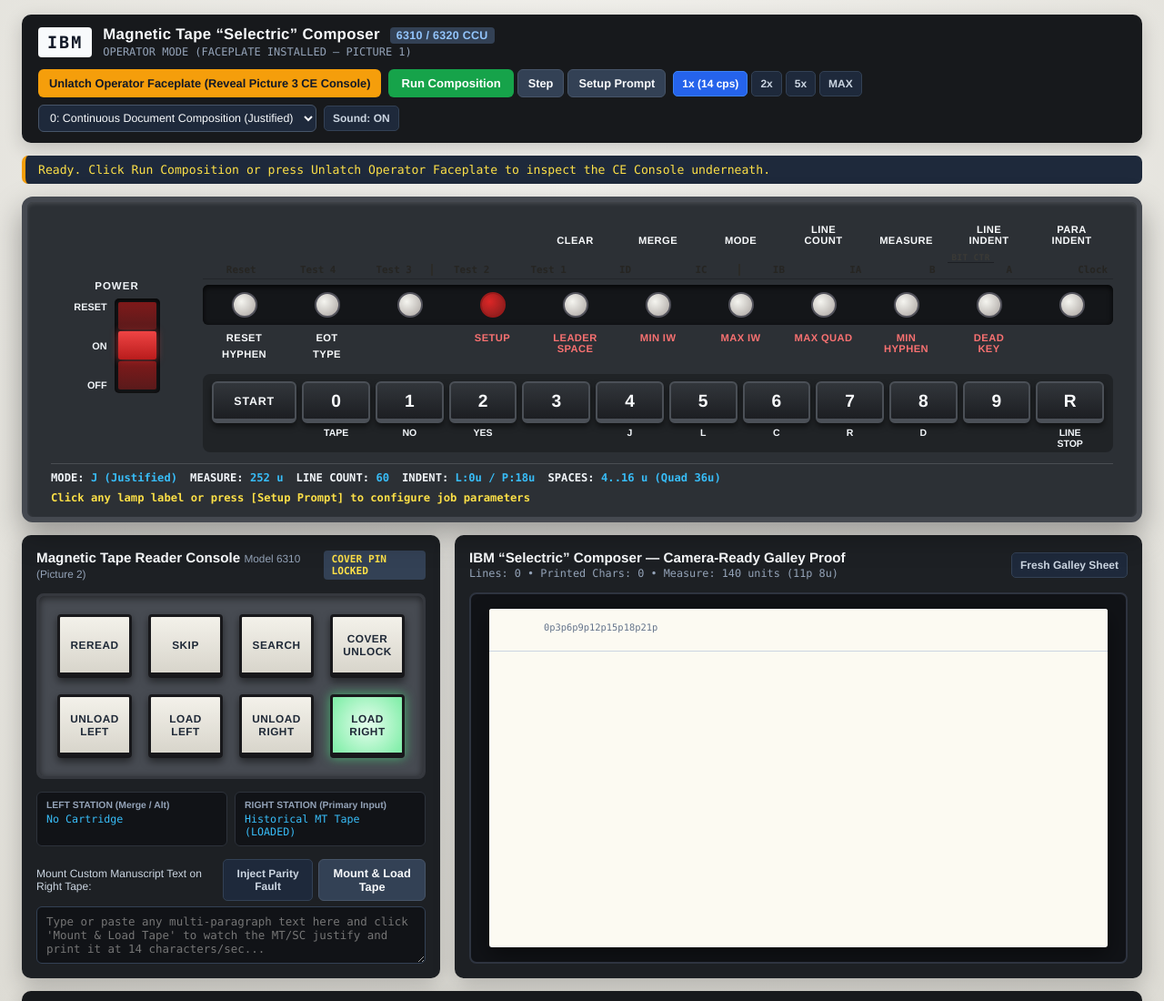
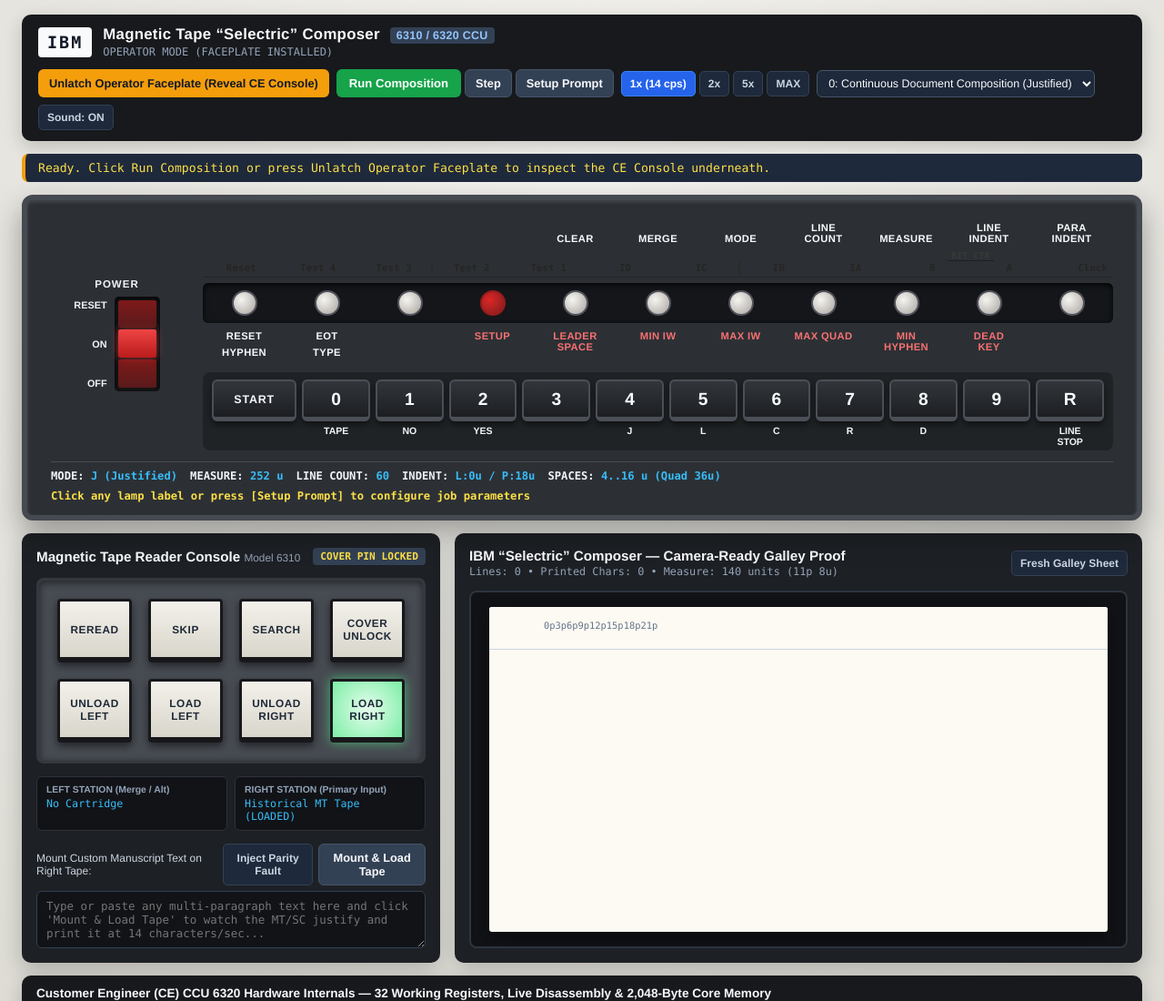
Before and after one commit to ebruchez/ibm-mt-sc, a plain HTML site: page web/index.html in a window 1280 px wide. Shown: the top 1100 px of the page at 91% size. Drawn offline with Linux system fonts and the light colour scheme; a script that the page names is missing.

Commit message:
Remove mentions of "Picture n"

```diff
--- a/web/index.html
+++ b/web/index.html
@@ -15,13 +15,13 @@
         <span class="ibm-badge">IBM</span>
         <div>
           <h1>Magnetic Tape “Selectric” Composer <span class="model-tag">6310 / 6320 CCU</span></h1>
-          <p id="console-mode-badge" class="mode-subtitle">OPERATOR MODE (FACEPLATE INSTALLED — PICTURE 1)</p>
+          <p id="console-mode-badge" class="mode-subtitle">OPERATOR MODE (FACEPLATE INSTALLED)</p>
         </div>
       </div>
 
       <div class="toolbar-actions">
         <button id="btn-toggle-faceplate" class="btn-faceplate" title="Shortcut: [F]">
-          Unlatch Operator Faceplate (Reveal Picture 3 CE Console)
+          Unlatch Operator Faceplate (Reveal CE Console)
         </button>
 
         <div class="control-group">
@@ -56,11 +56,11 @@
       Ready. Click Run Composition or press Unlatch Operator Faceplate to inspect the CE Console underneath.
     </div>
 
-    <!-- Main Hardware Console Unit (Pictures 1 & 3 Dual-Layer Physical Unit) -->
+    <!-- Main Hardware Console Unit (Dual-Layer Physical Unit) -->
     <section class="console-section" aria-label="MT/SC Console Unit">
       <div id="console-unit" class="console-unit">
 
-        <!-- Exposed Customer Engineer (CE) Top Row (Visible when Faceplate is Removed — Picture 3) -->
+        <!-- Exposed Customer Engineer (CE) Top Row (Visible when Faceplate is Removed) -->
         <div class="ce-top-bay">
           <div class="ce-top-buttons">
             <div class="ce-btn-col">
@@ -91,7 +91,7 @@
             </div>
           </div>
 
-          <!-- Silk-screened INITIAL LOADER Table on Right Flange (Picture 3) -->
+          <!-- Silk-screened INITIAL LOADER Table on Right Flange -->
           <div class="ce-initial-loader">
             <div class="loader-header">
               <span>INITIAL LOADER</span>
@@ -115,7 +115,7 @@
         <!-- Core Console Body (Shared Power Rocker + 11 Lamps + 12 Keys, with Removable Operator Faceplate Overlay) -->
         <div class="console-core-row">
 
-          <!-- Left: Red 3-Position Power Rocker Switch (Shared in Pictures 1 & 3) -->
+          <!-- Left: Red 3-Position Power Rocker Switch -->
           <div class="power-switch-assembly">
             <div class="power-title">POWER</div>
             <div class="power-rocker-group">
@@ -135,7 +135,7 @@
           <!-- Right: 11 Indicator Lamps + Legends + 12-Key Keyboard -->
           <div class="lamps-and-keys-bay">
 
-            <!-- OPERATOR FACEPLATE TOP WHITE LEGENDS (Visible when Faceplate is ON — Picture 1) -->
+            <!-- OPERATOR FACEPLATE TOP WHITE LEGENDS (Visible when Faceplate is ON) -->
             <div class="operator-overlay op-top-legends">
               <div class="op-col"></div>
               <div class="op-col"></div>
@@ -150,7 +150,7 @@
               <div class="op-col">PARA<br>INDENT</div>
             </div>
 
-            <!-- CE UPPER BEVEL LIP LABELS (Visible when Faceplate is OFF — Picture 3) -->
+            <!-- CE UPPER BEVEL LIP LABELS (Visible when Faceplate is OFF) -->
             <div id="ce-row-lip" class="ce-underlay ce-lip-row">
               <div class="ce-col">Reset</div>
               <div class="ce-col">Test 4</div>
@@ -171,7 +171,7 @@
               <div class="ce-row-tag">Clock</div>
             </div>
 
-            <!-- THE 11 PHYSICAL INDICATOR LAMPS (Shared Hardware in Pictures 1 & 3) -->
+            <!-- THE 11 PHYSICAL INDICATOR LAMPS (Shared Hardware across Operator & CE views) -->
             <div class="lamp-strip-housing">
               <button id="lamp-1"  class="console-lamp white-lens" title="Lamp 1: RESET / HYPHEN (CE: Reset / Y 11)"></button>
               <button id="lamp-2"  class="console-lamp white-lens" title="Lamp 2: EOT / TYPE (CE: Test 4 / Rdy / Inh / EOT / Y 10)"></button>
@@ -186,7 +186,7 @@
               <button id="lamp-11" class="console-lamp white-lens" title="Lamp 11: PARA INDENT (CE: Bit Ctr A / PB 1 / OP 1 / O 1 / Y 1)"></button>
             </div>
 
-            <!-- OPERATOR FACEPLATE BOTTOM LEGENDS (Visible when Faceplate is ON — Picture 1) -->
+            <!-- OPERATOR FACEPLATE BOTTOM LEGENDS (Visible when Faceplate is ON) -->
             <div class="operator-overlay op-bottom-legends">
               <div class="op-col white-sub"><span>RESET</span><span class="sub-lower">HYPHEN</span></div>
               <div class="op-col white-sub"><span>EOT</span><span class="sub-lower">TYPE</span></div>
@@ -201,7 +201,7 @@
               <div class="op-col"></div>
             </div>
 
-            <!-- CE 4-ROW SILK-SCREENED DISPLAY MATRIX (Visible when Faceplate is OFF — Picture 3) -->
+            <!-- CE 4-ROW SILK-SCREENED DISPLAY MATRIX (Visible when Faceplate is OFF) -->
             <div class="ce-underlay ce-matrix-grid">
               <!-- Display 4 Row -->
               <div id="ce-row-dply-4" class="ce-matrix-row">
@@ -265,7 +265,7 @@
               </div>
             </div>
 
-            <!-- THE 12-KEY SCULPTED CONSOLE KEYBOARD (Shared Hardware in Pictures 1 & 3) -->
+            <!-- THE 12-KEY SCULPTED CONSOLE KEYBOARD -->
             <div class="keyboard-strip">
               <div class="key-unit">
                 <button id="key-start" class="sculpted-key key-start">START</button>
@@ -320,7 +320,7 @@
           </div>
         </div>
 
-        <!-- Exposed CE Bottom Slide Switches (Visible when Faceplate is Removed — Picture 3) -->
+        <!-- Exposed CE Bottom Slide Switches (Visible when Faceplate is Removed) -->
         <div class="ce-bottom-sliders">
           <!-- Left 5-Position Slide Switch: Bit / Word / P.S. / Jump / Auto -->
           <div class="ce-slider-unit">
@@ -370,17 +370,17 @@
       </div>
     </section>
 
-    <!-- Middle Workbench: Left = Tape Reader Console (Picture 2), Right = Selectric Composer Galley Proof -->
+    <!-- Middle Workbench: Left = Tape Reader Console, Right = Selectric Composer Galley Proof -->
     <main class="workbench-grid">
 
-      <!-- Left Column: Picture 2 Magnetic Tape Transport Console -->
+      <!-- Left Column: Magnetic Tape Transport Console -->
       <section class="tape-console-card" aria-label="Magnetic Tape Reader Console">
         <div class="card-header">
-          <h2>Magnetic Tape Reader Console <span class="sub-tag">Model 6310 (Picture 2)</span></h2>
+          <h2>Magnetic Tape Reader Console <span class="sub-tag">Model 6310</span></h2>
           <span id="tape-cover-status" class="cover-pin-badge">COVER PIN LOCKED</span>
         </div>
 
-        <!-- The 2x4 Square Cream Pushbuttons from Picture 2 -->
+        <!-- The 2x4 Square Cream Pushbuttons -->
         <div class="tape-buttons-chassis">
           <div class="tape-btn-row">
             <button id="tape-btn-reread" class="tape-square-btn">REREAD</button>
```
Also changed, not shown: web/styles.css (+10 -10 lines), 9 other files.
